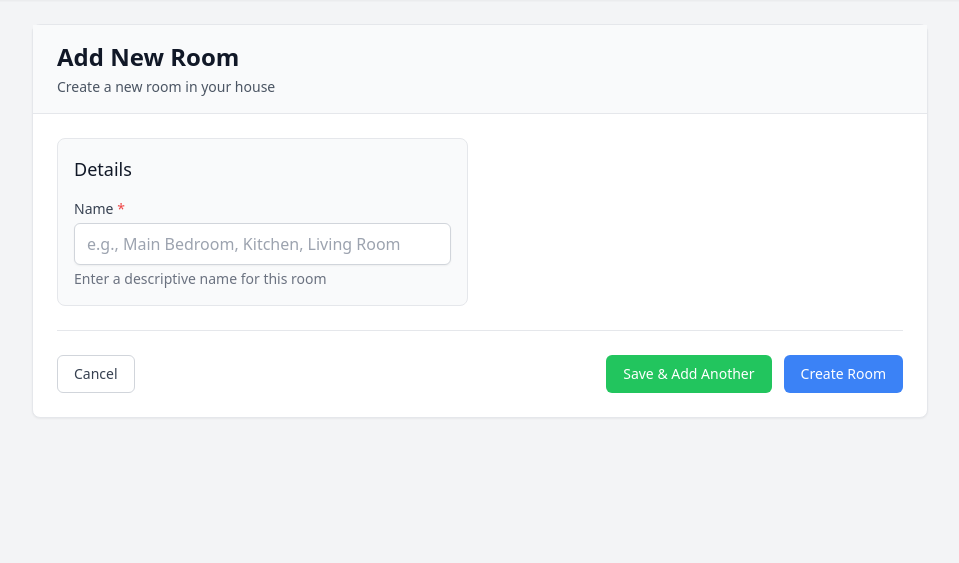
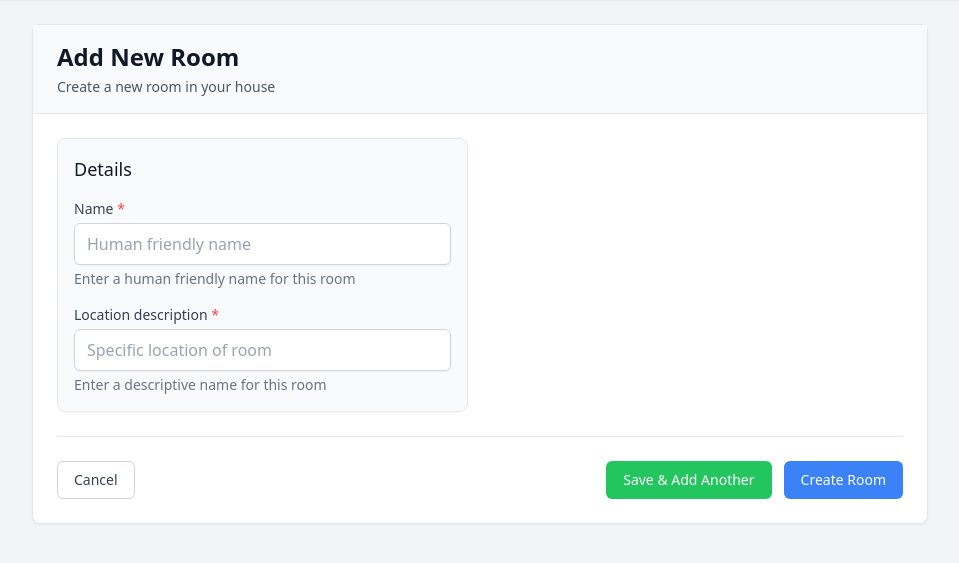
Before and after one commit to soehlert/our-house, a Django app: page /rooms/create/ in a window 1280 px wide; the page is wider, and only the part inside the window is pictured. Shown: the part 64-627 px from the top of that part, without its empty margins (160-1119 px from the left). Run offline with Django 5.2, Linux system fonts and the light colour scheme; some libraries are stand-ins or nearby versions.

Commit message:
feat(room-description): allow for a more descriptive name, along the lines of what you'd see on the panel

```diff
--- a/templates/tracker/rooms/detail.html
+++ b/templates/tracker/rooms/detail.html
@@ -14,6 +14,8 @@
                 <div>
                     <dt class="text-sm font-medium text-gray-500">Room Name</dt>
                     <dd class="text-sm text-gray-900">{{ room.name }}</dd>
+                    <dt class="text-sm font-medium text-gray-500">Description</dt>
+                    <dd class="text-sm text-gray-900">{{ room.location_description }}</dd>
                 </div>
             </dl>
         </div>
--- a/templates/tracker/rooms/list.html
+++ b/templates/tracker/rooms/list.html
@@ -5,7 +5,7 @@
 {% block create_url %}{% url 'tracker:room_create' %}{% endblock %}
 {% block create_button_text %}Add Room{% endblock %}
 
-{% block card_title %}{{ item.name }}{% endblock %}
+{% block card_title %}{{ item.name }} - {{ item.location_description }}{% endblock %}
 
 {% block card_content %}
 <div class="space-y-2 mb-2">
--- a/tracker/admin.py
+++ b/tracker/admin.py
@@ -5,7 +5,7 @@ from .models import Appliance, Circuit, CircuitDiagram, Outlet, PaintColor, Purc
 @admin.register(Room)
 class RoomAdmin(admin.ModelAdmin):
     list_display = ['name', 'created_at']
-    search_fields = ['name']
+    search_fields = ['name', 'location_description']
 
 
 @admin.register(PurchaseLocation)
--- a/tracker/forms.py
+++ b/tracker/forms.py
@@ -5,16 +5,22 @@ from tracker.models import Appliance, Circuit, CircuitDiagram, Outlet, PaintColo
 class RoomForm(forms.ModelForm):
     class Meta:
         model = Room
-        fields = ['name']
+        fields = ['name', "location_description"]
         widgets = {
             'name': forms.TextInput(attrs={
                 'class': 'w-full px-3 py-2 border border-gray-300 rounded-md focus:outline-none focus:ring-2 focus:ring-primary focus:border-transparent bg-white shadow-sm',
-                'placeholder': 'e.g., Main Bedroom, Kitchen, Living Room',
+                'placeholder': 'Human friendly name',
+                'data-group': 'details'
+            }),
+            'location_description': forms.TextInput(attrs={
+                'class': 'w-full px-3 py-2 border border-gray-300 rounded-md focus:outline-none focus:ring-2 focus:ring-primary focus:border-transparent bg-white shadow-sm',
+                'placeholder': 'Specific location of room',
                 'data-group': 'details'
             })
         }
         help_texts = {
-            'name': 'Enter a descriptive name for this room'
+            'name': 'Enter a human friendly name for this room',
+            'location_description': 'Enter a descriptive name for this room',
         }
 
 
--- a/tracker/models.py
+++ b/tracker/models.py
@@ -10,6 +10,7 @@ logger = logging.getLogger(__name__)
 class Room(models.Model):
     """Represents a room in the house."""
     name = models.CharField(max_length=100, unique=True)
+    location_description = models.TextField(max_length=500)
     created_at = models.DateTimeField(auto_now_add=True)
     updated_at = models.DateTimeField(auto_now=True)
 
```
Also changed, not shown: tracker/migrations/0012_room_location_description.py (added).
